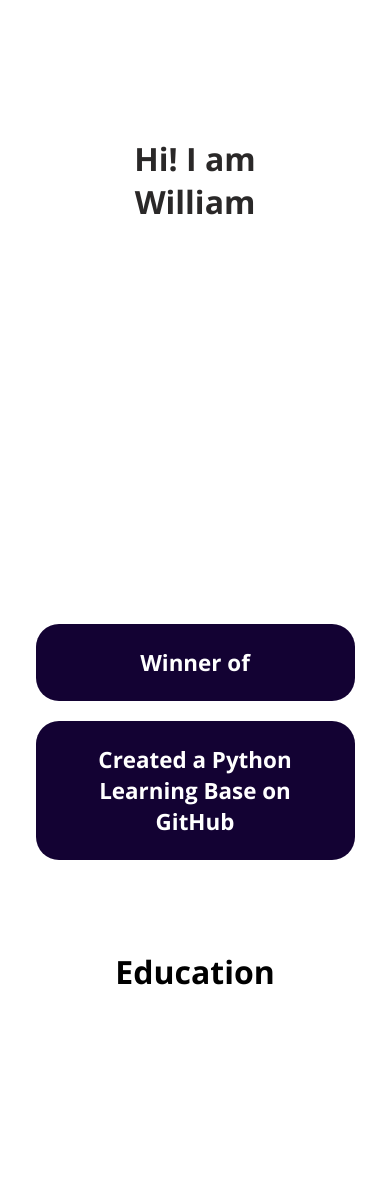
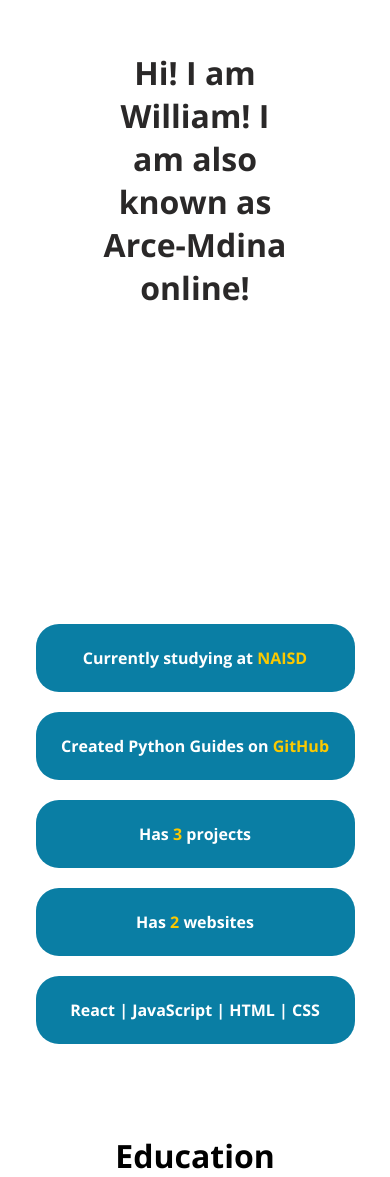
Before and after one commit to Arce-Mdina/Arce-Mdina.github.io, a React (Vite) app: page / in a window 390 px wide. Shown: the part 242-1419 px from the top of the page. Before the commit the page ends 1235 px from the top, so only its background shows below. Built offline with nearby package versions, Linux system fonts and the light colour scheme.

Commit message:
Made some changes

```diff
--- a/src/App.css
+++ b/src/App.css
@@ -91,18 +91,24 @@
     display:none;
 }
 
+span.highlight {
+    /* color:rgb(248, 183, 85); */
+    color:rgb(251, 201, 0);
+}
+
 .card {
-    background-color: rgb(19, 2, 51);
-    /* background-color: #0a7ea4ff; */
+    /* background-color: rgb(19, 2, 51); */
+    background-color: #0a7ea4ff;
     color:white;
     padding:30px;
     width:42vw;
     border-radius:26px;
     height:auto;
+    margin-bottom: 20px;
 }
 
 .hello-message {
-    font-size:1.5vw;
+    font-size: clamp(16px, calc(20px + (36–20) * (100vw - 768px)/(1920–768)), 48px);
 }
 
 .card-grid {
@@ -110,22 +116,25 @@
     grid-template-columns: repeat(2, 1fr);
 }
 
-@media only screen and (max-width: 900px) {
-    .hello-message {
-        font-size:2.5vw;
-    }
+@media only screen and (max-width: 1189px) {
 
     .card {
-        padding:15px;
-        font-size:0.5rem;
-        border-radius:16px;
+        padding:20px;
+        border-radius:20px;
+        font-size:0.6rem;
+    }
+}
+
+@media only screen and (max-width: 900px) {
+
+    .card {
+        padding:10px;
+        border-radius:15px;
+        font-size:0.6rem;
     }
 }
 
 @media only screen and (max-width: 425px) {
-    .hello-message {
-        font-size:1.3rem;
-    }
 
     .card-grid {
         display: grid;
@@ -137,7 +146,7 @@
         width:70vw;
         padding:23px;
         border-radius:23px;
-        font-size:0.7rem;
+        font-size:0.5rem;
     }
 
     .welcome-message {
--- a/src/App.jsx
+++ b/src/App.jsx
@@ -9,7 +9,7 @@ function App() {
     <>
       <div className="header">
         <div className="welcome-message">
-          <h1>Hi! I am William</h1>
+          <h1>Hi! I am William! I am also known as Arce-Mdina online!</h1>
         </div>
         <div className="title">
           <h1>Welcome to my <span className="header-2">Portfolio</span></h1>
--- a/src/sections/AboutMe.jsx
+++ b/src/sections/AboutMe.jsx
@@ -3,15 +3,34 @@ import Card from '../components/Card'
 
 const AboutMe = () => {
 
+
     const aboutMeCardOne = (
         <>
-            <h1>Winner of </h1>
+            <h1>Currently studying at <span className="highlight">NAISD</span></h1>
         </>
     );
 
     const aboutMeCardTwo = (
         <>
-            <h1>Created a Python Learning Base on GitHub</h1>
+            <h1>Created Python Guides on <span className="highlight" onClick={() => {window.open("https://github.com/Arce-Mdina/Python-Guide")}} style={{ cursor: "pointer" }}>GitHub</span></h1>
+        </>
+    );
+
+    const aboutMeCardThree = (
+        <>
+            <h1>Has <span className="highlight">3</span> projects</h1>
+        </>
+    );
+
+    const aboutMeCardFour = (
+        <>
+            <h1>Has <span className="highlight">2</span> websites</h1>
+        </>
+    );
+
+    const aboutMeCardFive = (
+        <>
+            <h1>React | JavaScript | HTML | CSS</h1>
         </>
     );
 
@@ -20,6 +39,9 @@ const AboutMe = () => {
         <div className="card-grid">
             <Card content={aboutMeCardOne}/>
             <Card content={aboutMeCardTwo}/>
+            <Card content={aboutMeCardThree}/>
+            <Card content={aboutMeCardFour}/>
+            <Card content={aboutMeCardFive}/>
         </div>
     </>
   )
```
